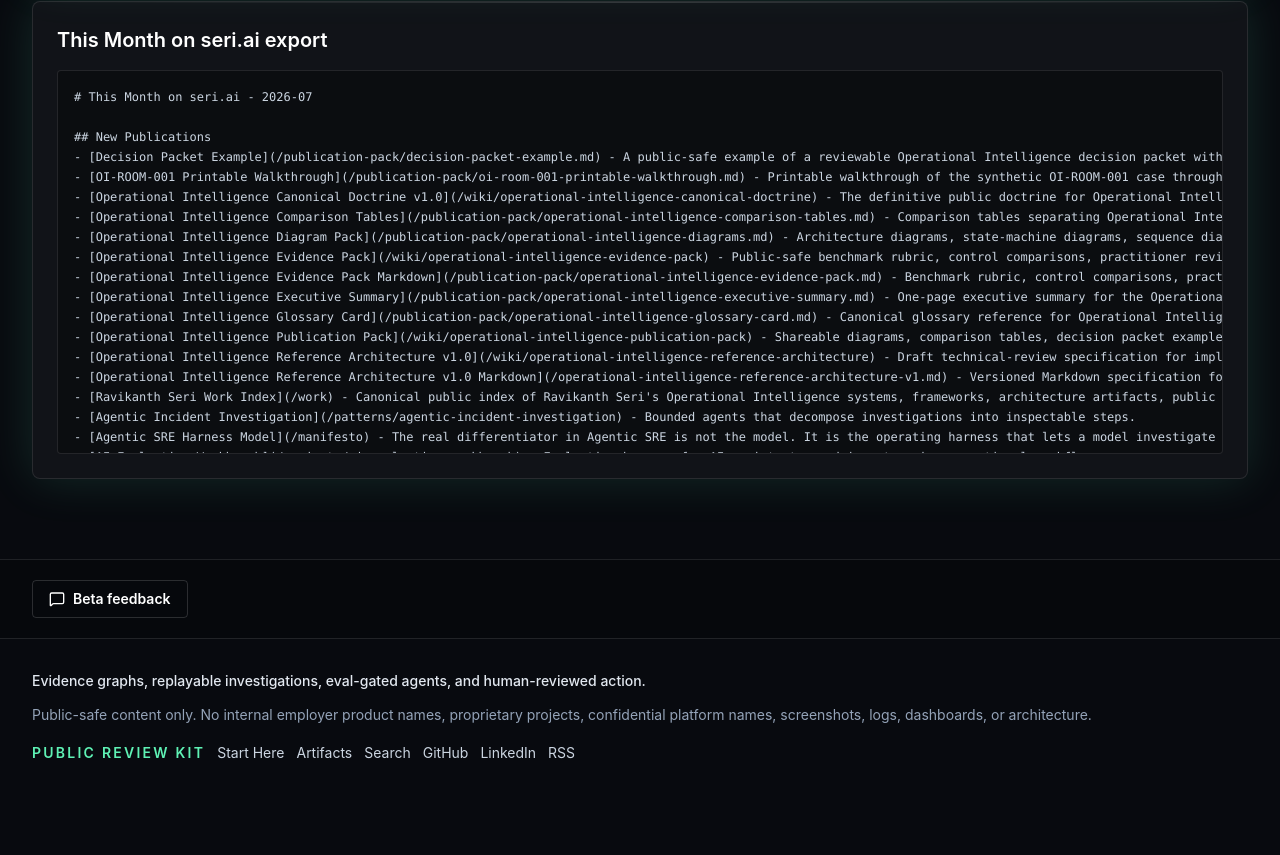
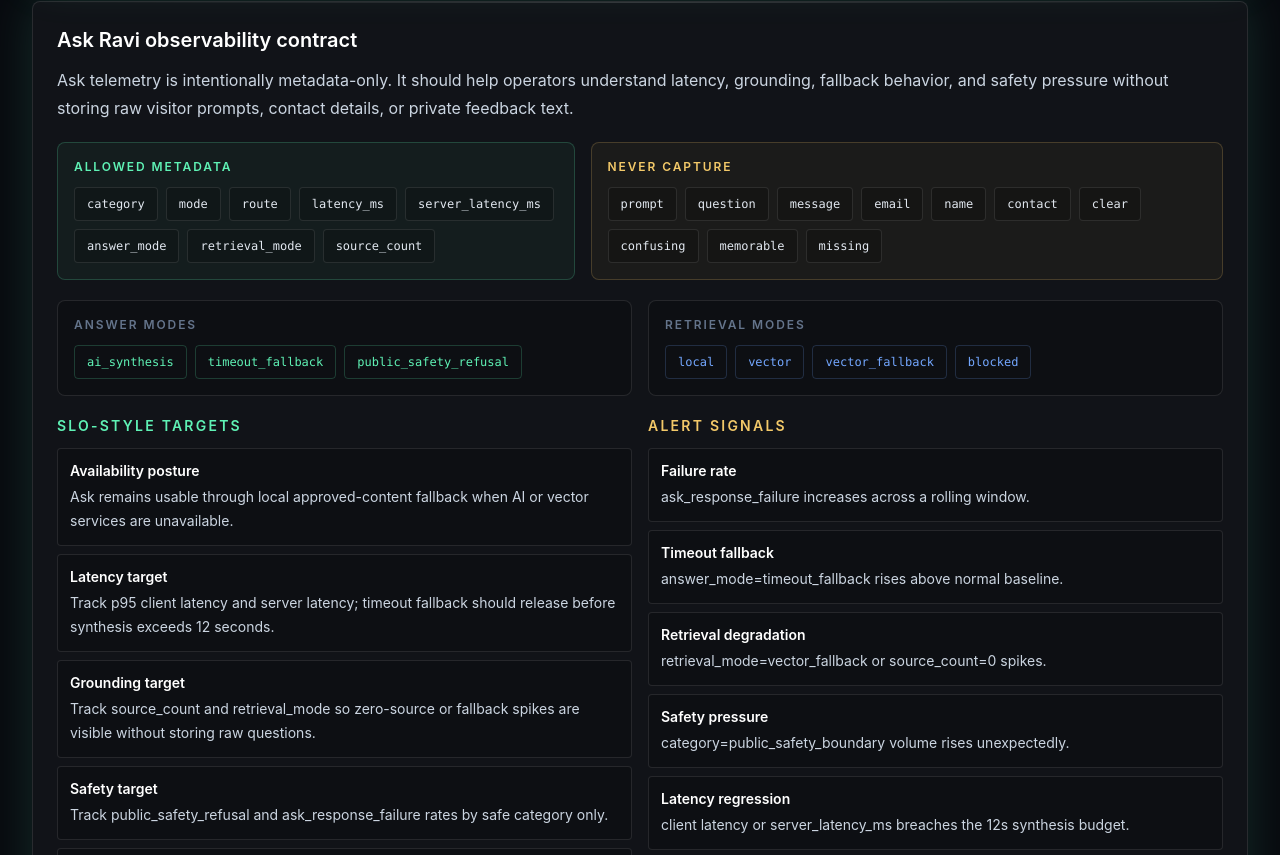
Before and after one commit to rseri17-code/seri-ai, a Next.js app: page /admin in a window 1280 px wide. Shown: the part 1185-2040 px from the top of the page. Before the commit the page ends 1980 px from the top, so only its background shows below. Built offline with nearby package versions, Linux system fonts and the light colour scheme; no server answers.

Commit message:
Add Ask observability contract

```diff
--- a/app/admin/page.tsx
+++ b/app/admin/page.tsx
@@ -2,6 +2,7 @@ import type { Metadata } from "next";
 import { Card } from "@/components/card";
 import { Section } from "@/components/section";
 import { articles, projects, architectureCards } from "@/content/site";
+import { askAlertSignals, askBlockedMetadataFields, askOperationalModes, askSafeMetadataFields, askSloTargets } from "@/lib/ask-observability";
 import { buildKnowledgeGraph, buildMonthlyNewsletterExport, buildPublishingIndex } from "@/lib/publishing";
 
 export const metadata: Metadata = {
@@ -80,6 +81,81 @@ export default function AdminPage() {
         </div>
       </Card>
       <Card className="mt-5">
+        <h2 className="text-xl font-semibold text-white">Ask Ravi observability contract</h2>
+        <p className="mt-3 leading-7 text-slate-300">
+          Ask telemetry is intentionally metadata-only. It should help operators understand latency, grounding, fallback behavior,
+          and safety pressure without storing raw visitor prompts, contact details, or private feedback text.
+        </p>
+        <div className="mt-5 grid gap-4 lg:grid-cols-[0.9fr_1.1fr]">
+          <div className="rounded-lg border border-mint/20 bg-mint/[0.045] p-4">
+            <p className="text-xs font-semibold uppercase tracking-[0.16em] text-mint">Allowed metadata</p>
+            <div className="mt-3 flex flex-wrap gap-2">
+              {askSafeMetadataFields.map((field) => (
+                <span key={field} className="rounded border border-white/10 bg-black/20 px-3 py-2 font-mono text-xs text-slate-200">
+                  {field}
+                </span>
+              ))}
+            </div>
+          </div>
+          <div className="rounded-lg border border-amber/20 bg-amber/[0.045] p-4">
+            <p className="text-xs font-semibold uppercase tracking-[0.16em] text-amber">Never capture</p>
+            <div className="mt-3 flex flex-wrap gap-2">
+              {askBlockedMetadataFields.map((field) => (
+                <span key={field} className="rounded border border-white/10 bg-black/20 px-3 py-2 font-mono text-xs text-slate-200">
+                  {field}
+                </span>
+              ))}
+            </div>
+          </div>
+        </div>
+        <div className="mt-5 grid gap-4 md:grid-cols-2">
+          <div className="rounded-lg border border-white/10 bg-black/20 p-4">
+            <p className="text-xs font-semibold uppercase tracking-[0.16em] text-slate-500">Answer modes</p>
+            <div className="mt-3 flex flex-wrap gap-2">
+              {askOperationalModes.answerModes.map((mode) => (
+                <span key={mode} className="rounded border border-mint/20 px-3 py-2 font-mono text-xs text-mint">
+                  {mode}
+                </span>
+              ))}
+            </div>
+          </div>
+          <div className="rounded-lg border border-white/10 bg-black/20 p-4">
+            <p className="text-xs font-semibold uppercase tracking-[0.16em] text-slate-500">Retrieval modes</p>
+            <div className="mt-3 flex flex-wrap gap-2">
+              {askOperationalModes.retrievalModes.map((mode) => (
+                <span key={mode} className="rounded border border-signal/20 px-3 py-2 font-mono text-xs text-signal">
+                  {mode}
+                </span>
+              ))}
+            </div>
+          </div>
+        </div>
+        <div className="mt-5 grid gap-4 lg:grid-cols-2">
+          <div>
+            <h3 className="text-sm font-semibold uppercase tracking-[0.16em] text-mint">SLO-style targets</h3>
+            <div className="mt-3 grid gap-2">
+              {askSloTargets.map(([label, detail]) => (
+                <div key={label} className="rounded border border-white/10 bg-black/20 p-3">
+                  <p className="text-sm font-semibold text-white">{label}</p>
+                  <p className="mt-1 text-sm leading-6 text-slate-300">{detail}</p>
+                </div>
+              ))}
+            </div>
+          </div>
+          <div>
+            <h3 className="text-sm font-semibold uppercase tracking-[0.16em] text-amber">Alert signals</h3>
+            <div className="mt-3 grid gap-2">
+              {askAlertSignals.map(([label, detail]) => (
+                <div key={label} className="rounded border border-white/10 bg-black/20 p-3">
+                  <p className="text-sm font-semibold text-white">{label}</p>
+                  <p className="mt-1 text-sm leading-6 text-slate-300">{detail}</p>
+                </div>
+              ))}
+            </div>
+          </div>
+        </div>
+      </Card>
+      <Card className="mt-5">
         <h2 className="text-xl font-semibold text-white">This Month on seri.ai export</h2>
         <pre className="mt-4 max-h-96 overflow-auto rounded border border-white/10 bg-black/30 p-4 text-xs leading-5 text-slate-300">{newsletterExport}</pre>
       </Card>
--- /dev/null
+++ b/lib/ask-observability.ts
@@ -0,0 +1,44 @@
+export const askSafeMetadataFields = [
+  "category",
+  "mode",
+  "route",
+  "latency_ms",
+  "server_latency_ms",
+  "answer_mode",
+  "retrieval_mode",
+  "source_count"
+] as const;
+
+export const askBlockedMetadataFields = [
+  "prompt",
+  "question",
+  "message",
+  "email",
+  "name",
+  "contact",
+  "clear",
+  "confusing",
+  "memorable",
+  "missing"
+] as const;
+
+export const askOperationalModes = {
+  answerModes: ["ai_synthesis", "timeout_fallback", "public_safety_refusal"],
+  retrievalModes: ["local", "vector", "vector_fallback", "blocked"]
+} as const;
+
+export const askSloTargets = [
+  ["Availability posture", "Ask remains usable through local approved-content fallback when AI or vector services are unavailable."],
+  ["Latency target", "Track p95 client latency and server latency; timeout fallback should release before synthesis exceeds 12 seconds."],
+  ["Grounding target", "Track source_count and retrieval_mode so zero-source or fallback spikes are visible without storing raw questions."],
+  ["Safety target", "Track public_safety_refusal and ask_response_failure rates by safe category only."],
+  ["Cost guard", "Track answer_mode, retrieval_mode, and source_count as budget signals before adding provider-level spend telemetry."]
+] as const;
+
+export const askAlertSignals = [
+  ["Failure rate", "ask_response_failure increases across a rolling window."],
+  ["Timeout fallback", "answer_mode=timeout_fallback rises above normal baseline."],
+  ["Retrieval degradation", "retrieval_mode=vector_fallback or source_count=0 spikes."],
+  ["Safety pressure", "category=public_safety_boundary volume rises unexpectedly."],
+  ["Latency regression", "client latency or server_latency_ms breaches the 12s synthesis budget."]
+] as const;
```
Also changed, not shown: scripts/validate-analytics.mjs (+38 -0 lines), 1 other file (tests, documents, lock files or other folders).
